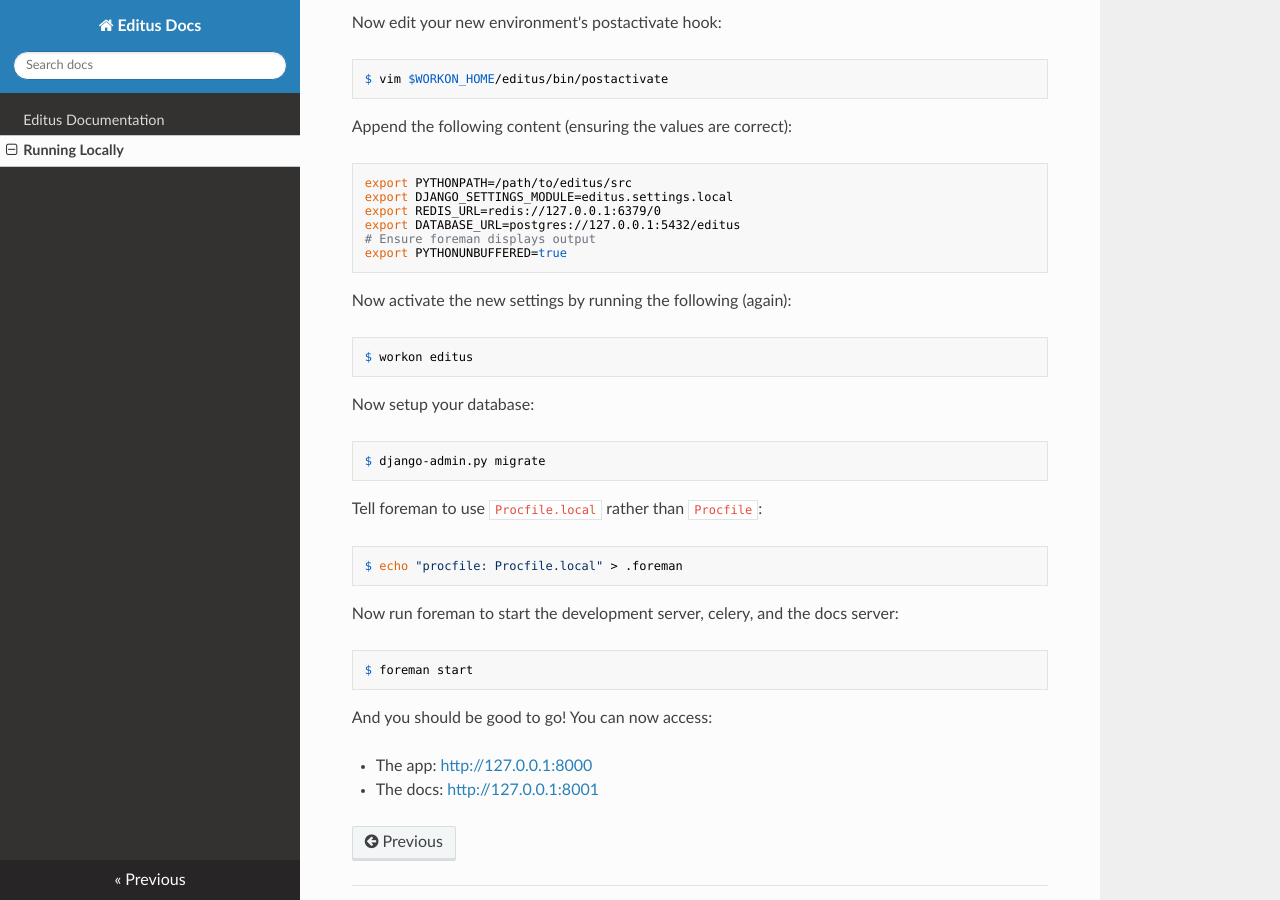
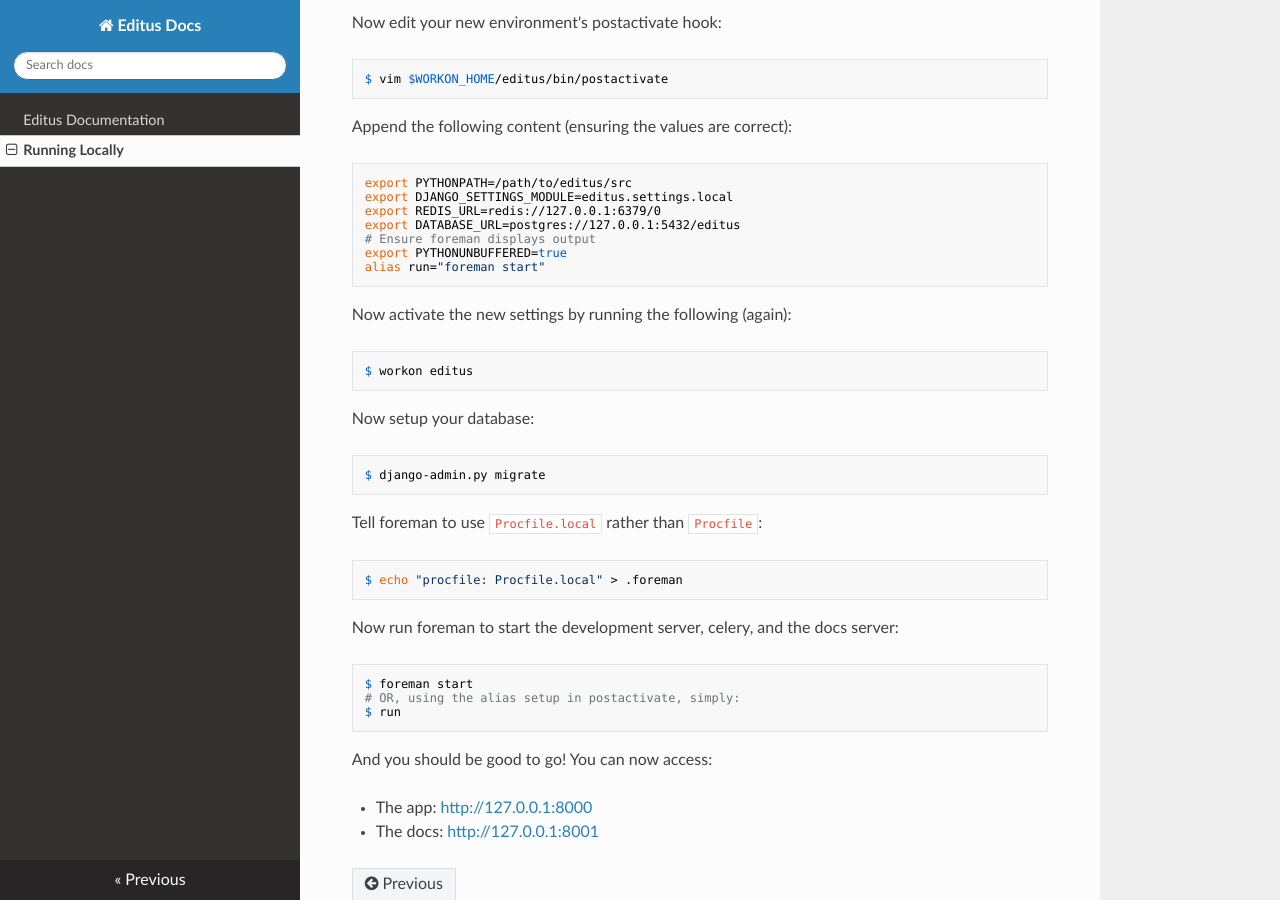
Before and after one commit to adamcharnock/django-skeleton, an MkDocs documentation site: the page built from docs/running_locally.md, in a window 1280 px wide and 900 px high, scrolled down 527 px. Built offline with MkDocs 1.6.1, drawn with Linux system fonts in a browser that asks for light colours; nearby versions of some CDN libraries.

Commit message:
Adding alias for 'foreman start'

```diff
--- a/docs/running_locally.md
+++ b/docs/running_locally.md
@@ -29,6 +29,7 @@
     export DATABASE_URL=postgres://127.0.0.1:5432/editus
     # Ensure foreman displays output
     export PYTHONUNBUFFERED=true
+    alias run="foreman start"
 
 Now activate the new settings by running the following (again):
 
@@ -45,6 +46,8 @@
 Now run foreman to start the development server, celery, and the docs server:
 
     $ foreman start
+    # OR, using the alias setup in postactivate, simply:
+    $ run
 
 And you should be good to go! You can now access:
 
```
